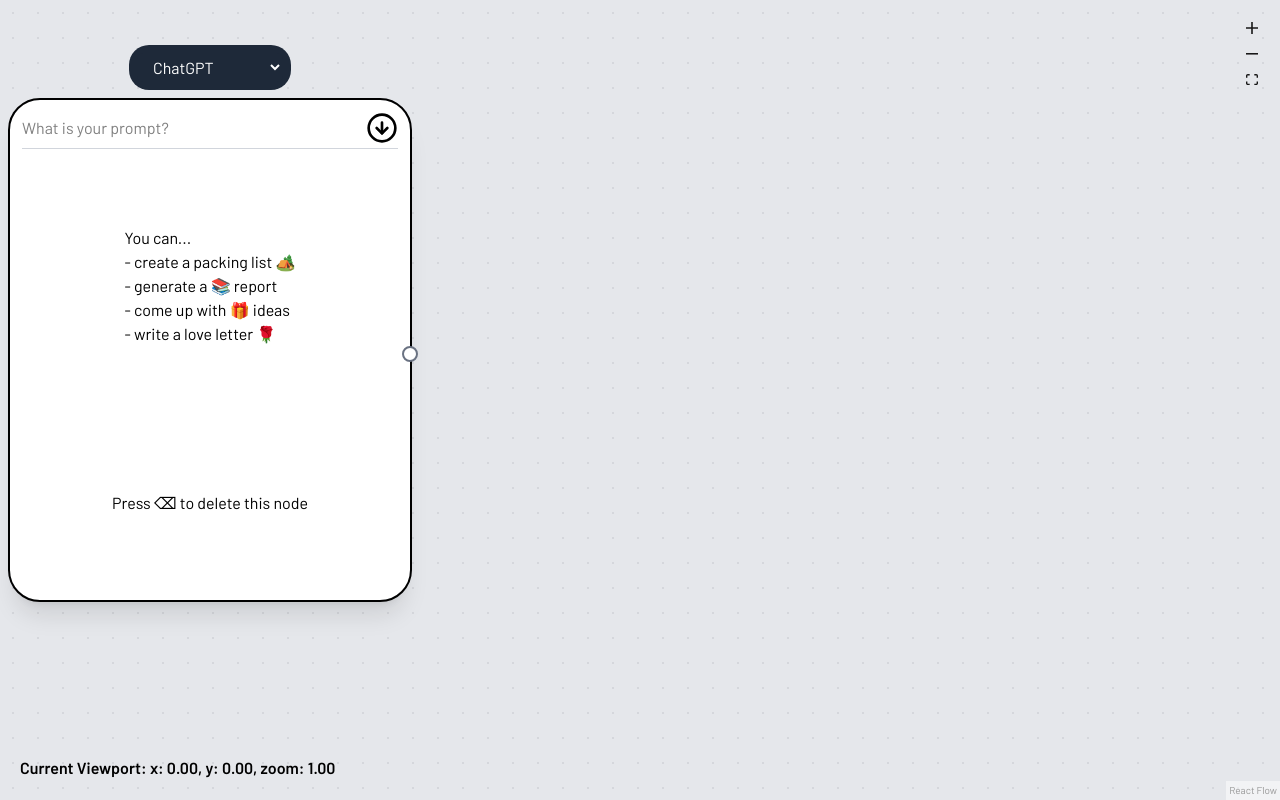
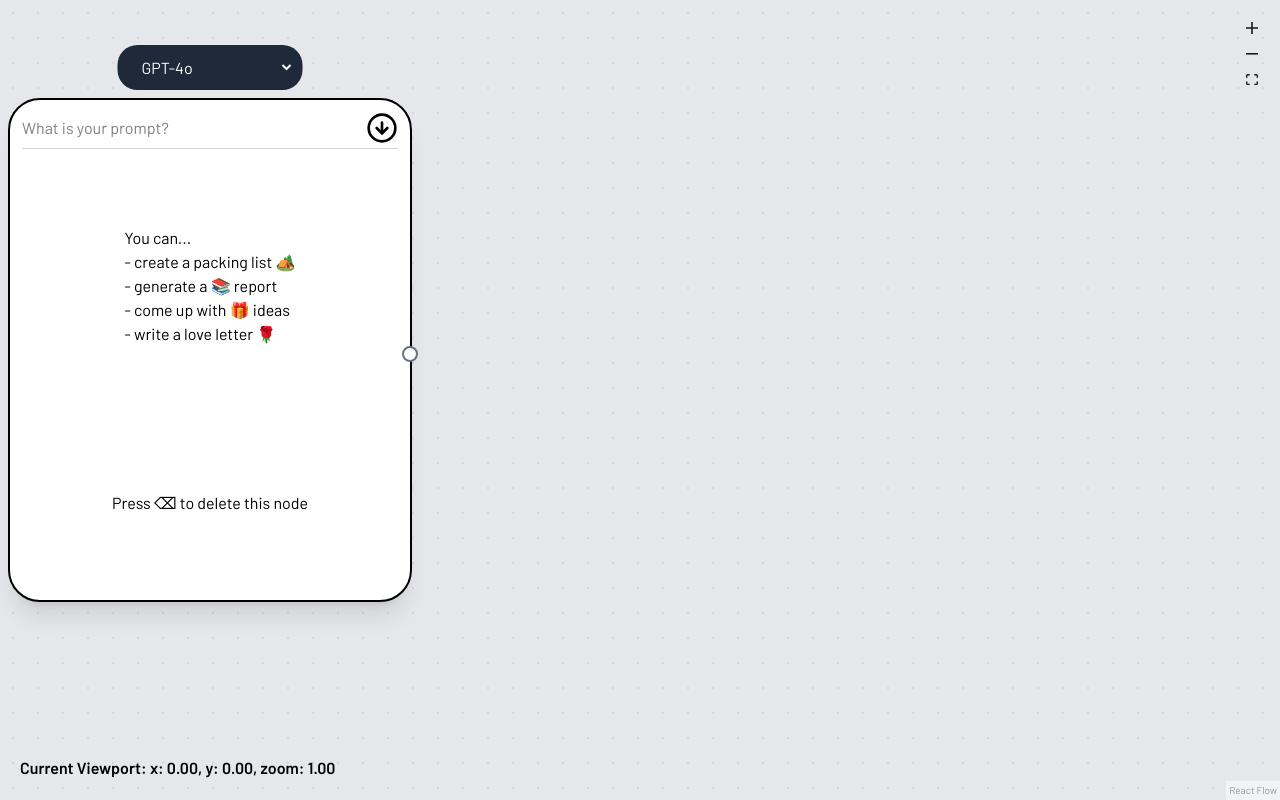
Before and after one commit to Winggo/polylogue, a Next.js app in the folder frontend/: page / in a window 1280 px wide. Built offline with nearby package versions, Linux system fonts and the light colour scheme.

Commit message:
accurate model names

```diff
--- a/frontend/src/components/LlmNode.tsx
+++ b/frontend/src/components/LlmNode.tsx
@@ -92,8 +92,8 @@ export default function LLMNode ({ id: nodeId, selected, data }: LLMNodeProps) {
                     `}
                 >
                     <option value="" disabled>Select a model</option>
-                    <option value="chatgpt">ChatGPT</option>
-                    <option value="claude">Claude</option>
+                    <option value="gpt-4o">GPT-4o</option>
+                    <option value="claude-sonnet">Claude 3.5 Sonnet</option>
                 </select>
             </NodeToolbar>}
             <Handle
```
Also changed, not shown: 1 other file (tests, documents, lock files or other folders).
